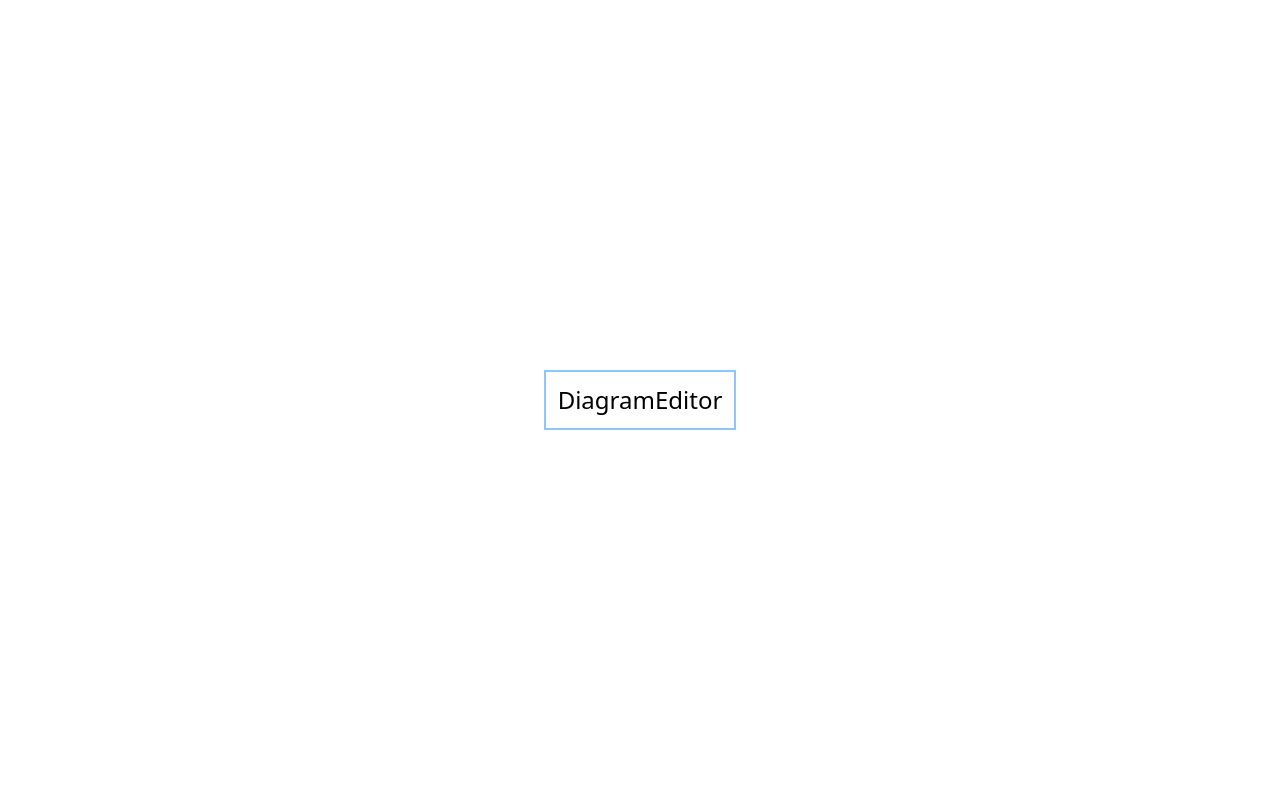
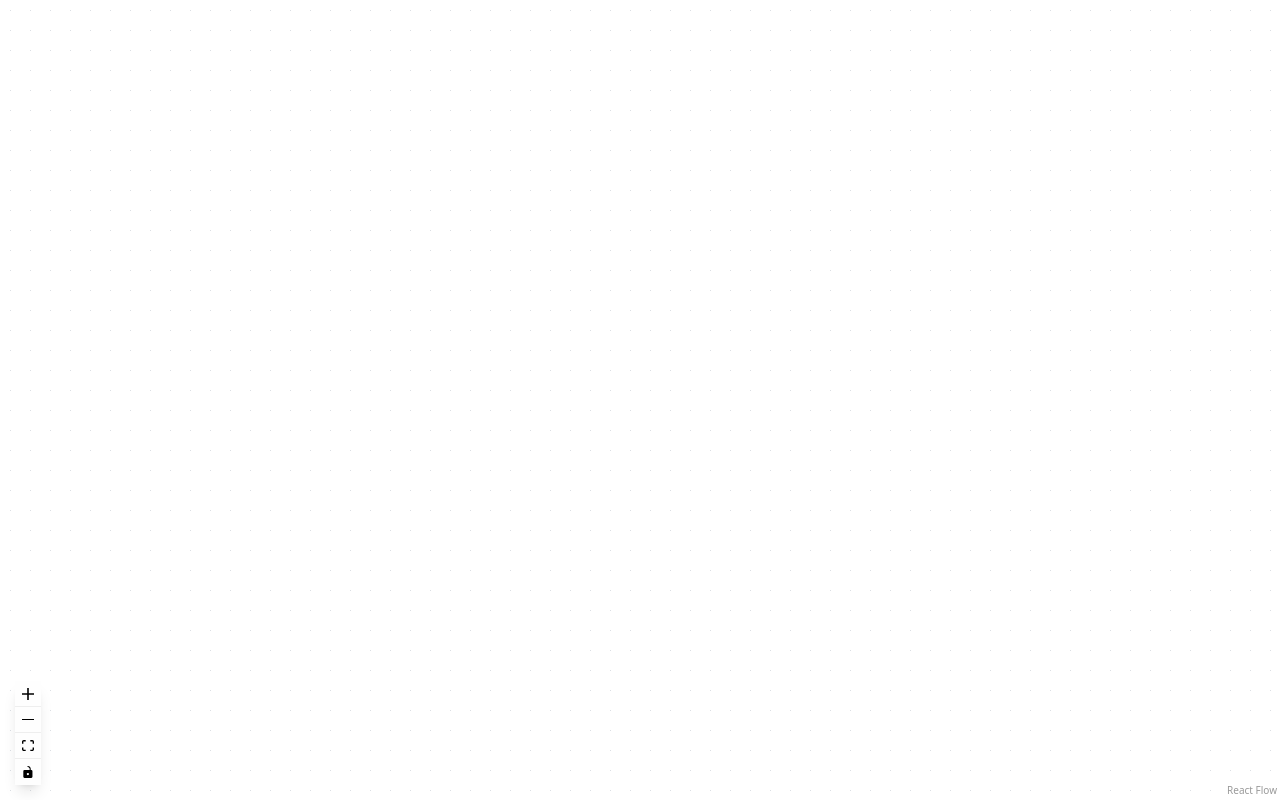
Before and after one commit to DishaKD21/FeatureVault, a Next.js app in the folder frontend/: page /diagram-editor in a window 1280 px wide. Built offline with nearby package versions, Linux system fonts and the light colour scheme.

Commit message:
made playground for diagram editor

```diff
--- a/frontend/package.json
+++ b/frontend/package.json
@@ -9,6 +9,7 @@
         "lint": "eslint"
     },
     "dependencies": {
+        "@xyflow/react": "^12.10.1",
         "firebase": "^12.11.0",
         "next": "^16.2.0",
         "react": "19.2.3",
--- a/frontend/src/app/diagram-editor/page.jsx
+++ b/frontend/src/app/diagram-editor/page.jsx
@@ -1,12 +1,11 @@
-import DiagramEditor from '@/modules/diagrameditor/DiagramEditor'
-import React from 'react'
+'use client';
 
-const page = () => {
+import DiagramEditor from '@/modules/diagrameditor/DiagramEditor';
+
+export default function DiagramEditorPage() {
   return (
-    <div>
-      <DiagramEditor/>
+    <div >
+      <DiagramEditor />
     </div>
-  )
+  );
 }
-
-export default page
--- a/frontend/src/modules/diagrameditor/DiagramEditor.jsx
+++ b/frontend/src/modules/diagrameditor/DiagramEditor.jsx
@@ -1,11 +1,40 @@
-import React from 'react'
+'use client';
 
-const DiagramEditor = () => {
+import React from 'react';
+import {
+  ReactFlow,
+  ReactFlowProvider,
+  Background,
+  BackgroundVariant,
+  Controls,
+} from '@xyflow/react';
+import '@xyflow/react/dist/style.css';
+
+function Playground() {
   return (
-    <div className="flex justify-center items-center text-center w-screen h-screen">
-      <h1 className="text-2xl border-blue-300 p-3 border-2">DiagramEditor</h1>
+    <div className="w-screen h-screen">
+      <ReactFlow nodes={[]} edges={[]}>
+
+        {/* Background */}
+        <Background
+          variant={BackgroundVariant.Dots}
+          gap={20}
+          size={1}
+          color="#d1d5db"
+        />
+
+        {/* Zoom Controls */}
+        <Controls className="!bg-white !shadow-lg !rounded-lg" />
+
+      </ReactFlow>
     </div>
-  )
+  );
 }
 
-export default DiagramEditor;
+export default function DiagramEditor() {
+  return (
+    <ReactFlowProvider>
+      <Playground />
+    </ReactFlowProvider>
+  );
+}
```
Also changed, not shown: 1 other file (tests, documents, lock files or other folders). Lines whose indentation alone changed are shown as unchanged.
